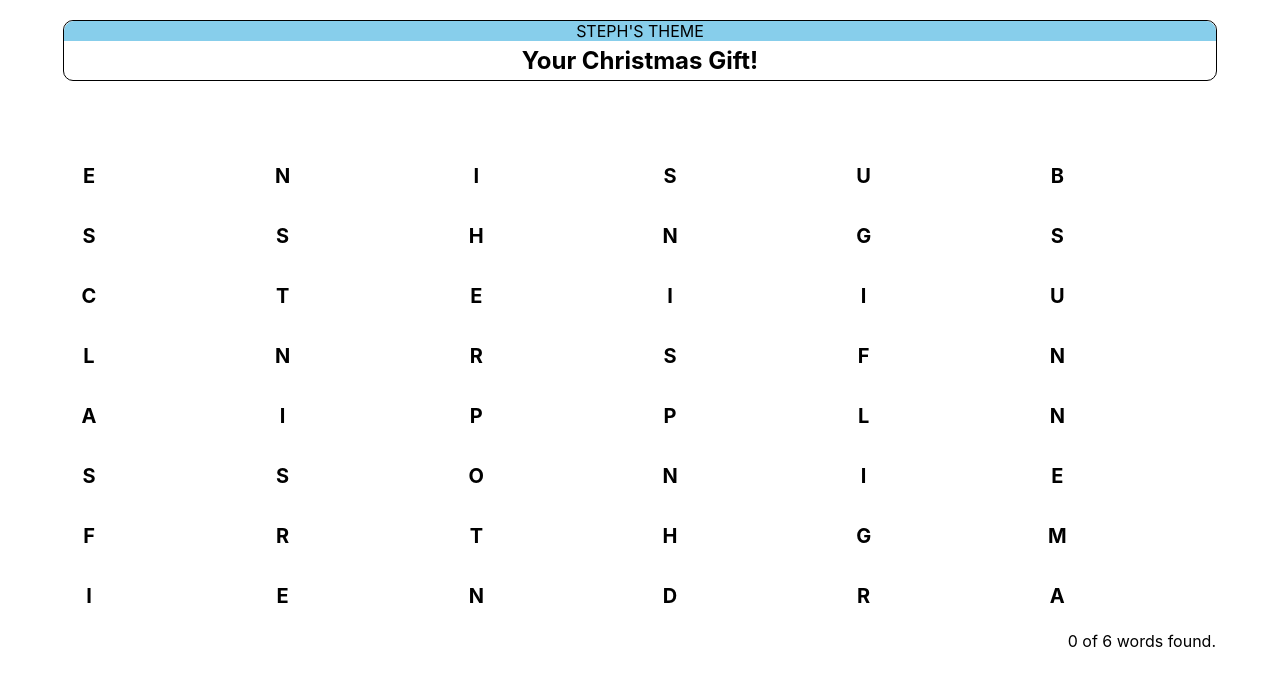
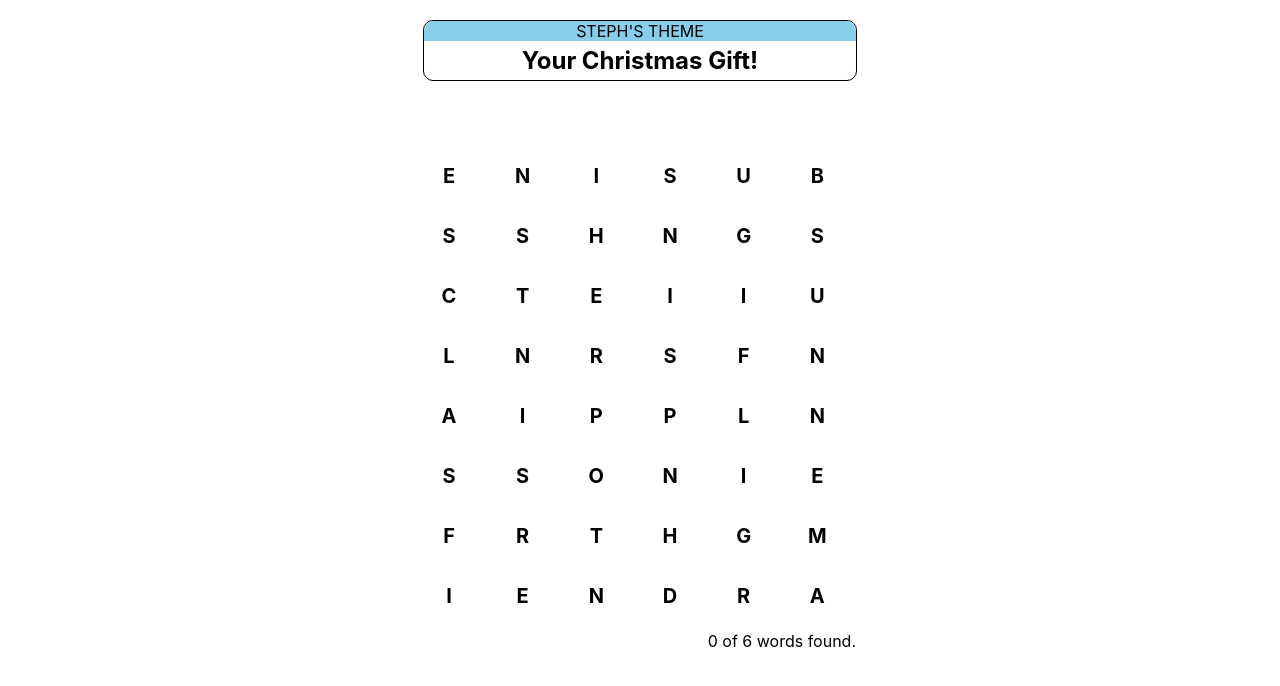
Before and after one commit to mjgiannelli/steph-christmas-gift, a React (Create React App) app: page / in a window 1280 px wide. Shown: the top 686 px of the page. Built offline with nearby package versions, Linux system fonts and the light colour scheme.

Commit message:
adjust max width size, use claude agents to add connecting lines as you touch words

```diff
--- a/src/App.css
+++ b/src/App.css
@@ -1,4 +1,5 @@
 .grid-container {
+  position: relative;
   padding: 10px;
   display: grid;
   grid-template-columns: repeat(6, 1fr); /* 6 columns */
@@ -9,6 +10,7 @@
 }
 
 .grid-item {
+  position: relative;
   display: flex;
   justify-content: center;
   align-items: center;
--- a/src/App.js
+++ b/src/App.js
@@ -1,5 +1,35 @@
 import './App.css';
-import { useState, useEffect } from 'react';
+import { useState, useEffect, useLayoutEffect, useRef } from 'react';
+
+function getLineSegments(ids, gridEl, color) {
+  if (!gridEl || ids.length < 2) return [];
+  const gridRect = gridEl.getBoundingClientRect();
+  const segments = [];
+  for (let i = 0; i < ids.length - 1; i++) {
+    const el1 = gridEl.querySelector(`[data-id="${ids[i]}"]`);
+    const el2 = gridEl.querySelector(`[data-id="${ids[i + 1]}"]`);
+    if (!el1 || !el2) continue;
+    const r1 = el1.getBoundingClientRect();
+    const r2 = el2.getBoundingClientRect();
+    const cx1 = r1.left + r1.width / 2 - gridRect.left;
+    const cy1 = r1.top + r1.height / 2 - gridRect.top;
+    const cx2 = r2.left + r2.width / 2 - gridRect.left;
+    const cy2 = r2.top + r2.height / 2 - gridRect.top;
+    const dx = cx2 - cx1;
+    const dy = cy2 - cy1;
+    const dist = Math.sqrt(dx * dx + dy * dy);
+    if (dist === 0) continue;
+    const radius = r1.width / 2;
+    segments.push({
+      x1: cx1 + (dx / dist) * radius,
+      y1: cy1 + (dy / dist) * radius,
+      x2: cx2 - (dx / dist) * radius,
+      y2: cy2 - (dy / dist) * radius,
+      color,
+    });
+  }
+  return segments;
+}
 
 function App() {
   const [touchedIds, setTouchedIds] = useState([]);
@@ -9,6 +39,11 @@ function App() {
   const [message, setMessage] = useState('');
   const [correct, setCorrect] = useState(0);
   const [mouseDown, setMouseDown] = useState(false);
+  const [answerPaths, setAnswerPaths] = useState([]);
+  const [spanoGramPath, setSpanoGramPath] = useState([]);
+  const [lineSegments, setLineSegments] = useState([]);
+  const [layoutVersion, setLayoutVersion] = useState(0);
+  const gridRef = useRef(null);
 
   const letters = ['E', 'N', 'I', 'S', 'U', 'B', 'S', 'S', 'H', 'N', 'G', 'S', 'C', 'T', 'E', 'I', 'I', 'U', 'L', 'N', 'R', 'S', 'F', 'N', 'A',
     'I', 'P', 'P', 'L', 'N', 'S', 'S', 'O', 'N', 'I', 'E', 'F', 'R', 'T', 'H', 'G', 'M', 'I', 'E', 'N', 'D', 'R', 'A'];
@@ -37,12 +72,14 @@ function App() {
       touchedIds.forEach((id) => {
         setSpanoGramAnswerIds((prev) => [...prev, id]);
       });
+      setSpanoGramPath([...touchedIds]);
       setCorrect((prev) => prev + 1);
       setMessage(correct === 5 ? 'MERRY CHRISTMAS!' : 'SPANGRAM!!');
     } else if (correctWords.includes(word)) {
       touchedIds.forEach((id) => {
         setAnserIds((prev) => [...prev, id]);
       });
+      setAnswerPaths((prev) => [...prev, [...touchedIds]]);
       setCorrect((prev) => prev + 1);
       setMessage(correct === 5 ? 'MERRY CHRISTMAS!' : 'GOOD JOB!');
     } else if (correct < 5) {
@@ -52,6 +89,23 @@ function App() {
     setTouchedLetters([]);
     setMouseDown(false);
   };
+
+  useEffect(() => {
+    const gridEl = gridRef.current;
+    if (!gridEl) return;
+    const ro = new ResizeObserver(() => setLayoutVersion((v) => v + 1));
+    ro.observe(gridEl);
+    return () => ro.disconnect();
+  }, []);
+
+  useLayoutEffect(() => {
+    const gridEl = gridRef.current;
+    const all = [];
+    answerPaths.forEach((path) => all.push(...getLineSegments(path, gridEl, 'skyblue')));
+    if (spanoGramPath.length >= 2) all.push(...getLineSegments(spanoGramPath, gridEl, 'gold'));
+    all.push(...getLineSegments(touchedIds, gridEl, 'skyblue'));
+    setLineSegments(all);
+  }, [touchedIds, answerPaths, spanoGramPath, layoutVersion]);
 
   useEffect(() => {
     const handleTouchStart = (event) => {
@@ -124,7 +178,32 @@ function App() {
 
       <p className='message'>{message}</p>
 
-      <div className="grid-container">
+      <div className="grid-container" ref={gridRef}>
+        <svg
+          className="connection-lines"
+          style={{
+            position: 'absolute',
+            top: 0,
+            left: 0,
+            width: '100%',
+            height: '100%',
+            pointerEvents: 'none',
+            overflow: 'visible',
+          }}
+        >
+          {lineSegments.map((seg, i) => (
+            <line
+              key={i}
+              x1={seg.x1}
+              y1={seg.y1}
+              x2={seg.x2}
+              y2={seg.y2}
+              stroke={seg.color}
+              strokeWidth={8}
+              strokeLinecap="round"
+            />
+          ))}
+        </svg>
         {letters.map((letter, index) => (
           <div
             id={letter}
--- a/src/index.css
+++ b/src/index.css
@@ -9,6 +9,8 @@ body {
     sans-serif;
   -webkit-font-smoothing: antialiased;
   -moz-osx-font-smoothing: grayscale;
+  max-width: 30rem;
+  margin: auto;
 }
 
 code {
```
Also changed, not shown: 1 other file (tests, documents, lock files or other folders).
